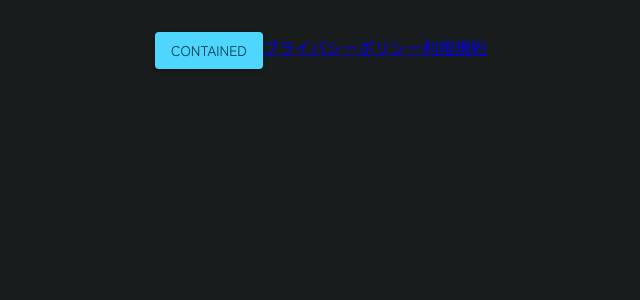
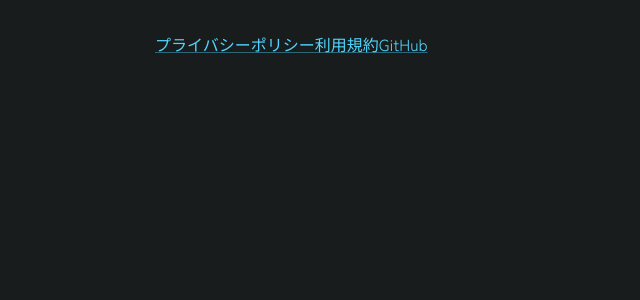
Before and after one commit to Dev-roll/thundercard-website, a Next.js app: page / in a window 1280 px wide. Shown: the top 300 px of the page, without its empty margins (59-699 px from the left). Built offline with nearby package versions, Linux system fonts and the light colour scheme.

Commit message:
feat: カスタム `Link` コンポーネントを作成

```diff
--- /dev/null
+++ b/src/components/Link.tsx
@@ -0,0 +1,138 @@
+import MuiLink, { LinkProps as MuiLinkProps } from '@mui/material/Link'
+import { styled } from '@mui/material/styles'
+import clsx from 'clsx'
+import NextLink, { LinkProps as NextLinkProps } from 'next/link'
+import { useRouter } from 'next/router'
+import * as React from 'react'
+
+// Add support for the sx prop for consistency with the other branches.
+const Anchor = styled('a')({})
+
+interface NextLinkComposedProps
+  extends Omit<React.AnchorHTMLAttributes<HTMLAnchorElement>, 'href'>,
+    Omit<
+      NextLinkProps,
+      'href' | 'as' | 'onClick' | 'onMouseEnter' | 'onTouchStart'
+    > {
+  to: NextLinkProps['href']
+  linkAs?: NextLinkProps['as']
+}
+
+export const NextLinkComposed = React.forwardRef<
+  HTMLAnchorElement,
+  NextLinkComposedProps
+>(function NextLinkComposed(props, ref) {
+  const {
+    to,
+    linkAs,
+    replace,
+    scroll,
+    shallow,
+    prefetch,
+    legacyBehavior = true,
+    locale,
+    ...other
+  } = props
+
+  return (
+    <NextLink
+      href={to}
+      prefetch={prefetch}
+      as={linkAs}
+      replace={replace}
+      scroll={scroll}
+      shallow={shallow}
+      passHref
+      locale={locale}
+      legacyBehavior={legacyBehavior}
+    >
+      <Anchor ref={ref} {...other} />
+    </NextLink>
+  )
+})
+
+export type LinkProps = {
+  activeClassName?: string
+  as?: NextLinkProps['as']
+  href: NextLinkProps['href']
+  linkAs?: NextLinkProps['as'] // Useful when the as prop is shallow by styled().
+  noLinkStyle?: boolean
+} & Omit<NextLinkComposedProps, 'to' | 'linkAs' | 'href'> &
+  Omit<MuiLinkProps, 'href'>
+
+// A styled version of the Next.js Link component:
+// https://nextjs.org/docs/api-reference/next/link
+const Link = React.forwardRef<HTMLAnchorElement, LinkProps>(function Link(
+  props,
+  ref
+) {
+  const {
+    activeClassName = 'active',
+    as,
+    className: classNameProps,
+    href,
+    legacyBehavior,
+    linkAs: linkAsProp,
+    locale,
+    noLinkStyle,
+    prefetch,
+    replace,
+    role, // Link don't have roles.
+    scroll,
+    shallow,
+    ...other
+  } = props
+
+  const router = useRouter()
+  const pathname = typeof href === 'string' ? href : href.pathname
+  const className = clsx(classNameProps, {
+    [activeClassName]: router.pathname === pathname && activeClassName,
+  })
+
+  const isExternal =
+    typeof href === 'string' &&
+    (href.indexOf('http') === 0 || href.indexOf('mailto:') === 0)
+
+  if (isExternal) {
+    if (noLinkStyle) {
+      return <Anchor className={className} href={href} ref={ref} {...other} />
+    }
+
+    return <MuiLink className={className} href={href} ref={ref} {...other} />
+  }
+
+  const linkAs = linkAsProp || as
+  const nextjsProps = {
+    to: href,
+    linkAs,
+    replace,
+    scroll,
+    shallow,
+    prefetch,
+    legacyBehavior,
+    locale,
+  }
+
+  if (noLinkStyle) {
+    return (
+      <NextLinkComposed
+        className={className}
+        ref={ref}
+        {...nextjsProps}
+        {...other}
+      />
+    )
+  }
+
+  return (
+    <MuiLink
+      component={NextLinkComposed}
+      className={className}
+      ref={ref}
+      {...nextjsProps}
+      {...other}
+    />
+  )
+})
+
+export default Link
--- a/src/pages/index.tsx
+++ b/src/pages/index.tsx
@@ -1,6 +1,6 @@
-import { Button, Container } from '@mui/material'
-import Link from 'next/link'
+import Container from '@mui/material/Container'
 import { config } from '@site.config'
+import Link from '@src/components/Link'
 import SeoHead from '@src/components/SeoHead'
 
 const Home = () => {
@@ -8,9 +8,9 @@ const Home = () => {
     <>
       <SeoHead title={config.siteMeta.title} removeSiteNameFromTitle path="/" />
       <Container maxWidth="md" sx={{ my: 4 }}>
-        <Button variant="contained">Contained</Button>
         <Link href="/privacy-policy">プライバシーポリシー</Link>
         <Link href="/terms-of-use">利用規約</Link>
+        <Link href="https://github.com/Dev-roll/thundercard">GitHub</Link>
       </Container>
     </>
   )
```
